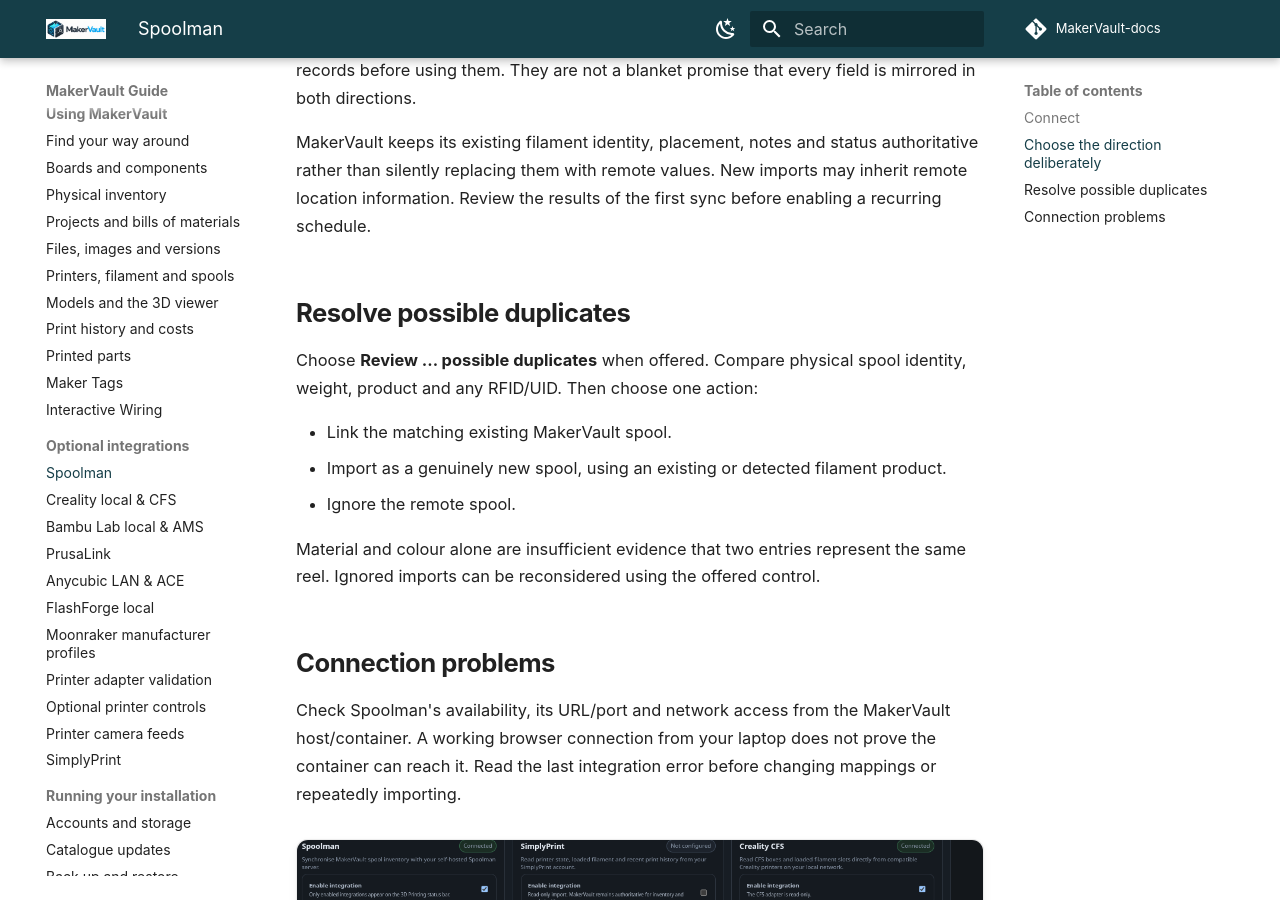
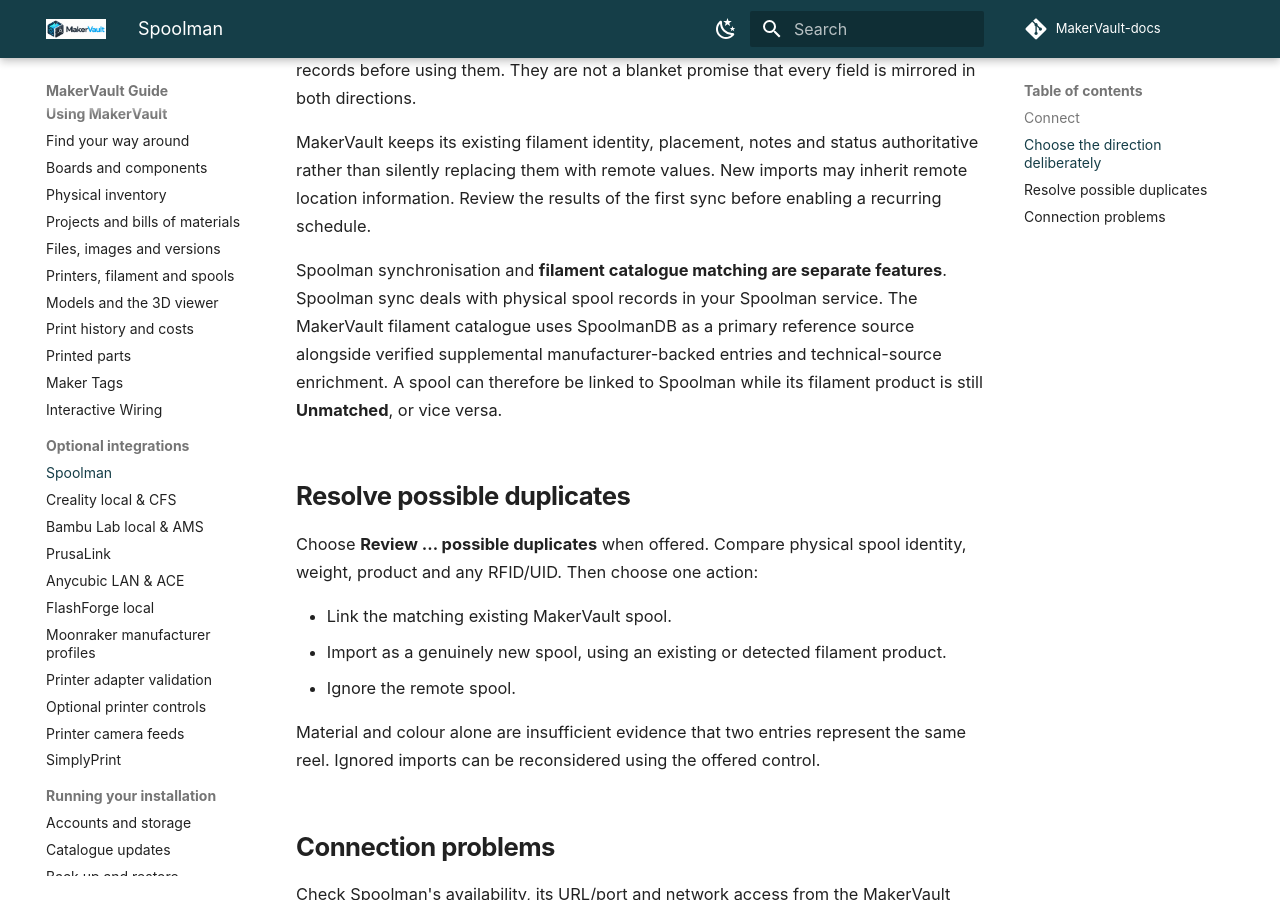
Before and after one commit to gavrd7/MakerVault-docs, an MkDocs documentation site: the page built from docs/guide/integrations/spoolman.md, in a window 1280 px wide and 900 px high, scrolled down 1058 px. Built offline with MkDocs 1.6.1 and Material for MkDocs 9.7.7, drawn with Linux system fonts in a browser that asks for light colours; comment, search, counter and statistics services are not loaded.

Commit message:
Clarify public Spoolman guidance

```diff
--- a/docs/guide/integrations/spoolman.md
+++ b/docs/guide/integrations/spoolman.md
@@ -27,6 +27,8 @@
 
 MakerVault keeps its existing filament identity, placement, notes and status authoritative rather than silently replacing them with remote values. New imports may inherit remote location information. Review the results of the first sync before enabling a recurring schedule.
 
+Spoolman synchronisation and **filament catalogue matching are separate features**. Spoolman sync deals with physical spool records in your Spoolman service. The MakerVault filament catalogue uses SpoolmanDB as a primary reference source alongside verified supplemental manufacturer-backed entries and technical-source enrichment. A spool can therefore be linked to Spoolman while its filament product is still **Unmatched**, or vice versa.
+
 ## Resolve possible duplicates
 
 Choose **Review … possible duplicates** when offered. Compare physical spool identity, weight, product and any RFID/UID. Then choose one action:
```
